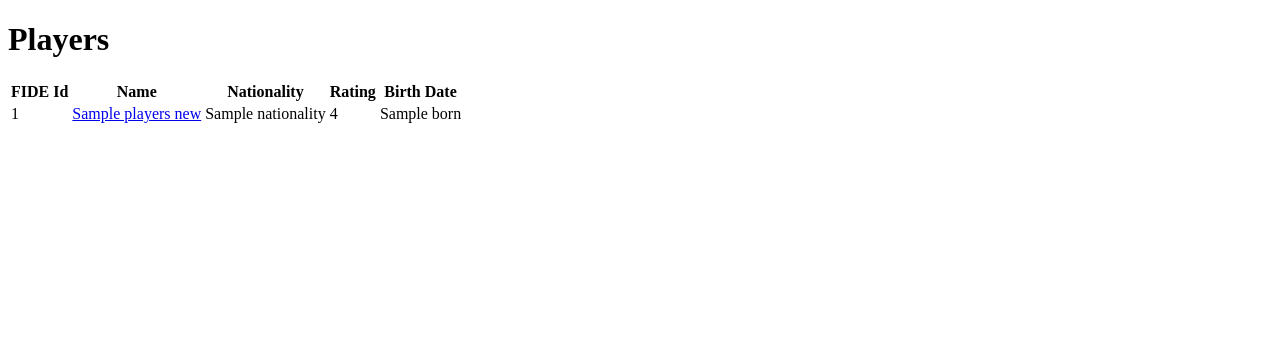
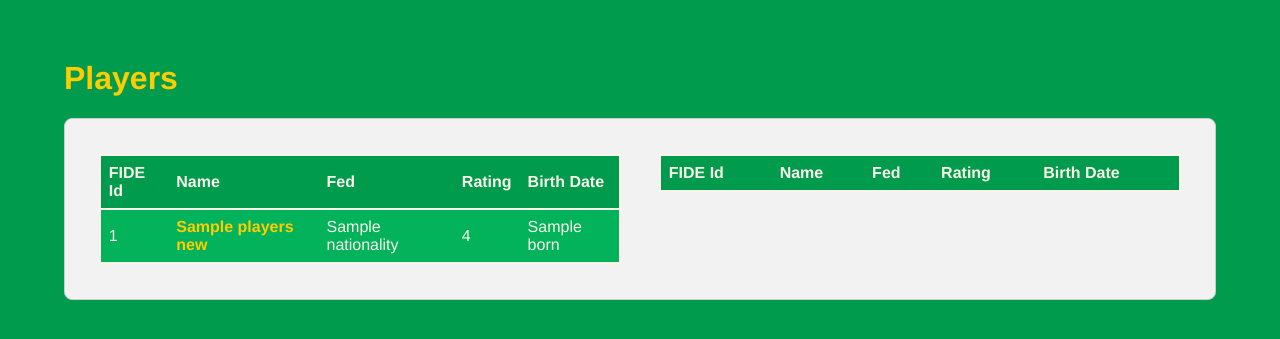
Before and after one commit to Treev13/chess-database, a Flask app: page / in a window 1280 px wide. Shown: the top 339 px of the page. Run offline with Flask 3, Linux system fonts and the light colour scheme; a database or web service that is not in the repository returns one stand-in record (values such as "Sample title"); lists and menus that the app fills with data are empty; some libraries are stand-ins or nearby versions.

Commit message:
add same style for all pages

```diff
--- a/templates/index.html
+++ b/templates/index.html
@@ -5,22 +5,107 @@
     <meta charset="UTF-8">
     <meta name="viewport" content="width=device-width, initial-scale=1.0">
     <title>Players</title>
+    <style>
+        body {
+            font-family: Helvetica, sans-serif;
+            background-color: #009B4D;
+            margin: 0;
+            padding: 0;
+        }
+
+        * {
+            box-sizing: border-box;
+        }
+
+        .container {
+            background-color: #f2f2f2;
+            border: 1px solid #ccc;
+            border-radius: 8px;
+            max-width: 90%;
+            margin: 0 auto;
+            padding: 20px;
+        }
+
+        .row {
+            display: flex;
+            margin-left: -5px;
+            margin-right: -5px;
+        }
+
+        .column {
+            flex: 50%;
+            padding: 5px;
+        }
+
+
+        h1 {
+            padding-top: 3%;
+            padding-left: 5%;
+            color: #FFCC00;
+        }
+
+        table {
+            width: 95%;
+            border-collapse: collapse;
+            border: 2px solid #FAF5E9;
+            border-radius: 8px;
+            margin: 10px auto;
+            background-color: #009B4D;
+        }
+
+        th,
+        td {
+            color: #FAF5E9;
+            padding: 8px;
+            text-align: left;
+            border-bottom: 1px solid #FAF5E9;
+        }
+
+        th {
+            background-color: #009B4D;
+            font-weight: bold;
+        }
+
+        thead {
+            background-color: #009B4D;
+            font-weight: bold;
+            border: 2px solid #FAF5E9;
+        }
+
+
+        tr:nth-child(odd) {
+            background-color: #03b35b;
+        }
+
+        a {
+            text-decoration: none;
+            font-weight: bold;
+            color: #FFCC00;
+        }
+
+        a:hover {
+            color: #ffcc00b6;
+        }
+    </style>
 </head>
 
 <body>
     <h1>Players</h1>
+    <div class="container">
+        <div class="row">
+            <div class="column">
                 <table>
                     <thead>
                         <tr>
                             <th>FIDE Id</th>
                             <th>Name</th>
-                <th>Nationality</th>
+                            <th>Fed</th>
                             <th>Rating</th>
                             <th>Birth Date</th>
                         </tr>
                     </thead>
                     <tbody>
-            {% for row in data %}
+                        {% for row in data[::2] %}
                         <tr>
                             <td>{{ row.fide_id }}</td>
                             <td>
@@ -35,6 +120,37 @@
                         {% endfor %}
                     </tbody>
                 </table>
+            </div>
+            <div class="column">
+                <table>
+                    <thead>
+                        <tr>
+                            <th>FIDE Id</th>
+                            <th>Name</th>
+                            <th>Fed</th>
+                            <th>Rating</th>
+                            <th>Birth Date</th>
+                        </tr>
+                    </thead>
+                    <tbody>
+                        {% for row in data[1::2] %}
+                        <tr>
+                            <td>{{ row.fide_id }}</td>
+                            <td>
+                                <a href="/{{ row.name }}">
+                                    {{ row.name }}
+                                </a>
+                            </td>
+                            <td>{{ row.nationality }}</td>
+                            <td>{{ row.max_rating }}</td>
+                            <td>{{ row.born }}</td>
+                        </tr>
+                        {% endfor %}
+                    </tbody>
+                </table>
+            </div>
+        </div>
+    </div>
 </body>
 
 </html>
```
Also changed, not shown: templates/events_by_player.html (+29 -12 lines), templates/matches.html (+29 -64 lines). Lines whose indentation alone changed are shown as unchanged.
